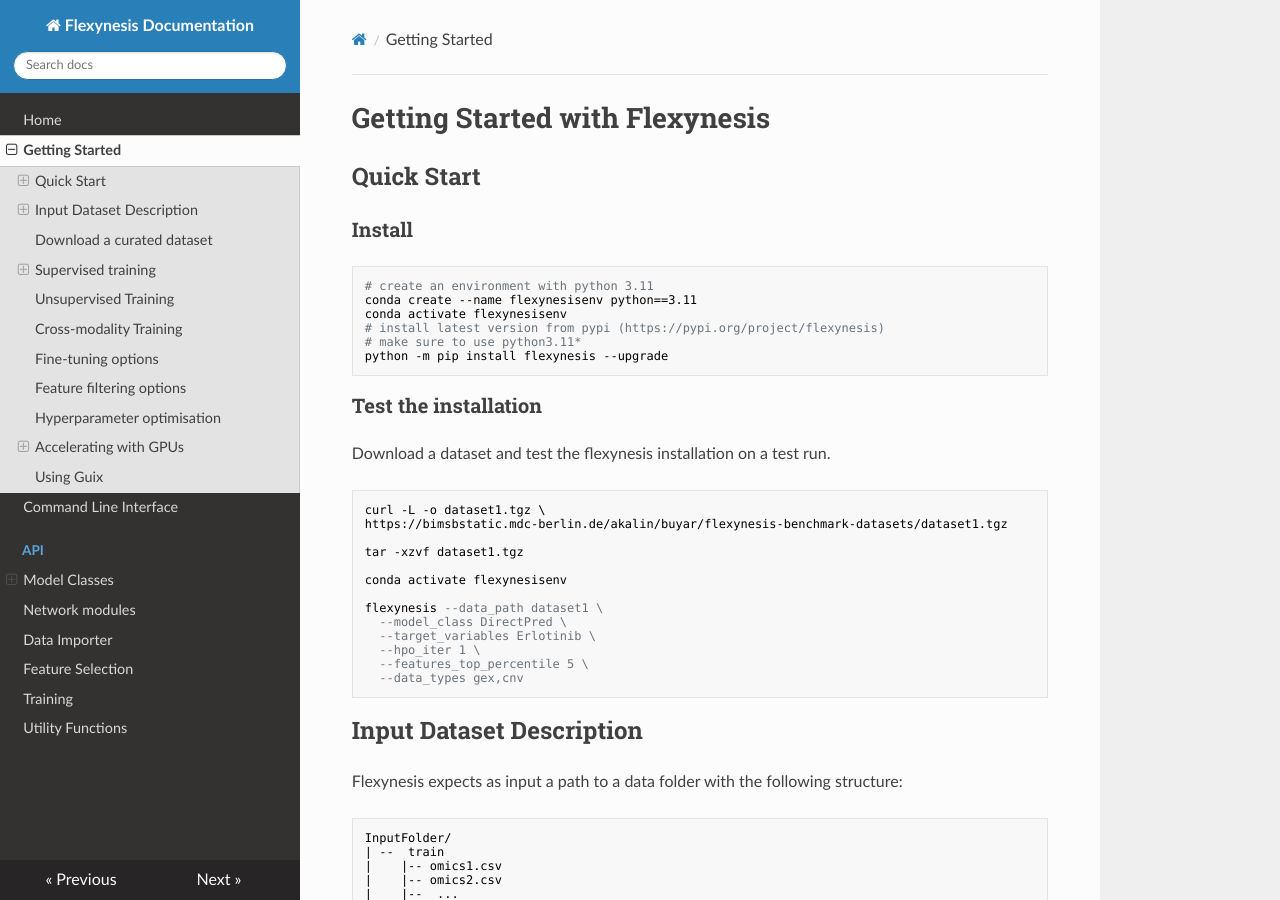
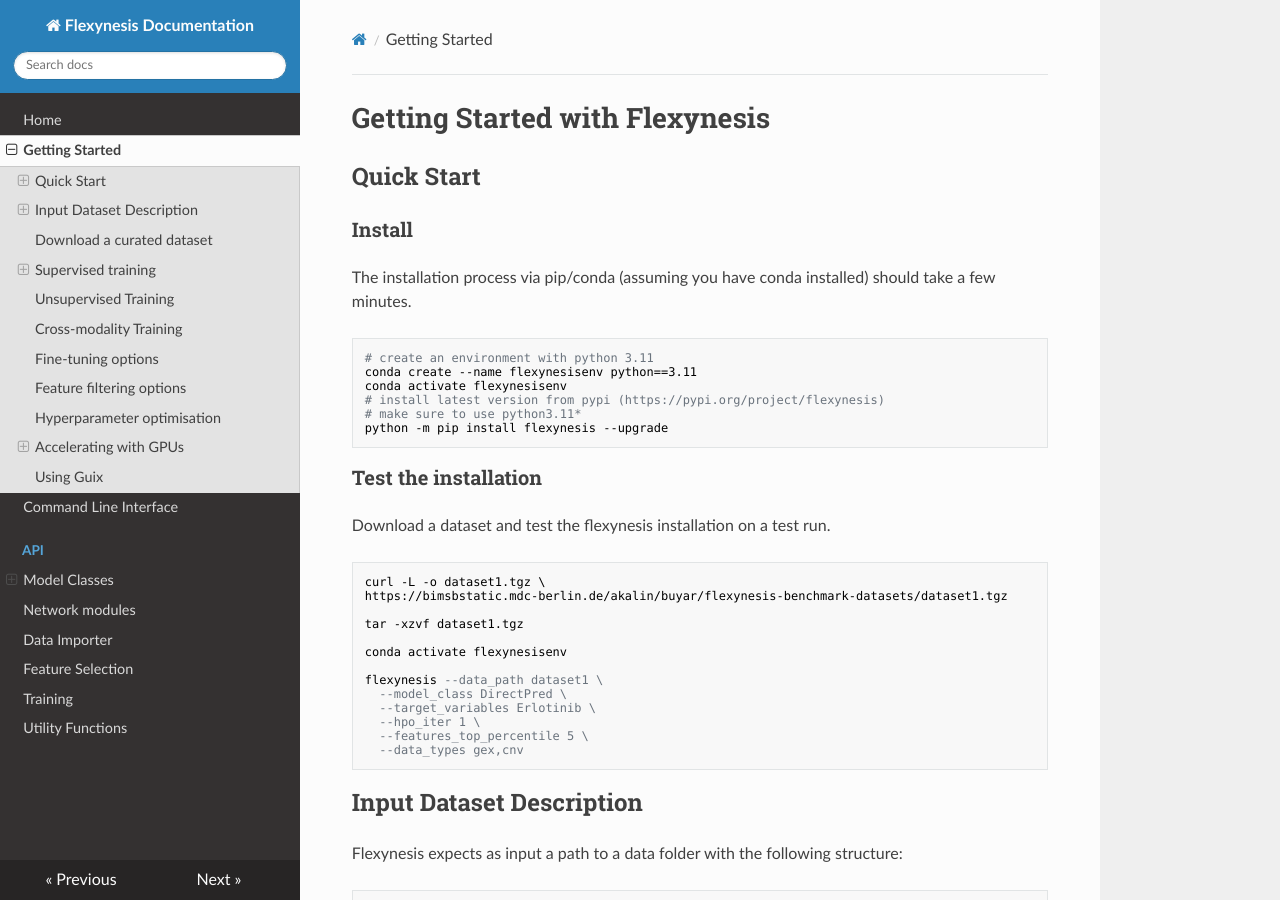
Before and after one commit to BIMSBbioinfo/flexynesis, an MkDocs documentation site: the page built from docs/getting_started.md, in a window 1280 px wide and 900 px high. Built offline with MkDocs 1.6.1, drawn with Linux system fonts in a browser that asks for light colours; nearby versions of some CDN libraries.

Commit message:
add info about time it takes to install

````diff
--- a/docs/getting_started.md
+++ b/docs/getting_started.md
@@ -3,6 +3,8 @@
 ## Quick Start
 
 ### Install
+
+The installation process via pip/conda (assuming you have conda installed) should take a few minutes.
 
 ```
 # create an environment with python 3.11
````
